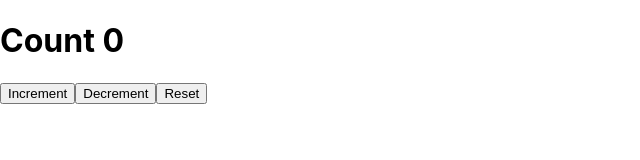
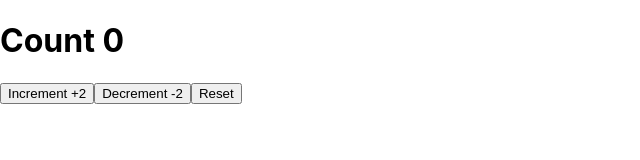
Before and after one commit to jpcuentas123/REACT-HOOKS, a React (Create React App) app: page / in a window 1280 px wide. Shown: the top 160 px of the page, without its empty margins (0-640 px from the left). Built offline with nearby package versions, Linux system fonts and the light colour scheme.

Commit message:
useReducers with Objects

```diff
--- a/src/App.js
+++ b/src/App.js
@@ -1,11 +1,11 @@
 import React from 'react';
-import UseReducerCounter from './Components/UseReducer/UseReducerCounter';
+import UseReducerCounter2 from './Components/UseReducer/UseReducerCounter2';
 
 
 function App() {
   return (
     <div className="App">
-      <UseReducerCounter />
+      <UseReducerCounter2 />
     </div>
   );
 }
--- /dev/null
+++ b/src/Components/UseReducer/UseReducerCounter2.js
@@ -0,0 +1,31 @@
+import React, { useReducer } from 'react'
+
+
+function UseReducerCounter2() {
+    const initialState = {
+        firstCounter: 0
+    }
+    const reducer = (state, action) => {
+        switch (action.type) {
+            case "Increment":
+                return {firstCounter: state.firstCounter + action.payload}
+            case "Decrement":
+                return {firstCounter: state.firstCounter - action.payload}
+            case "Reset":
+                return initialState
+            default:
+                return state
+        }
+    }
+    const [count, dispatch] = useReducer(reducer, initialState)
+    return (
+        <div>
+            <h1>Count {count.firstCounter}</h1>
+            <button onClick={()=>dispatch({type:"Increment",payload:2})}>Increment +2</button>
+            <button onClick={()=>dispatch({type:"Decrement",payload:2})}>Decrement -2</button>
+            <button onClick={()=>dispatch({type:"Reset"})}>Reset</button>
+        </div>
+    )
+}
+
+export default UseReducerCounter2
```
